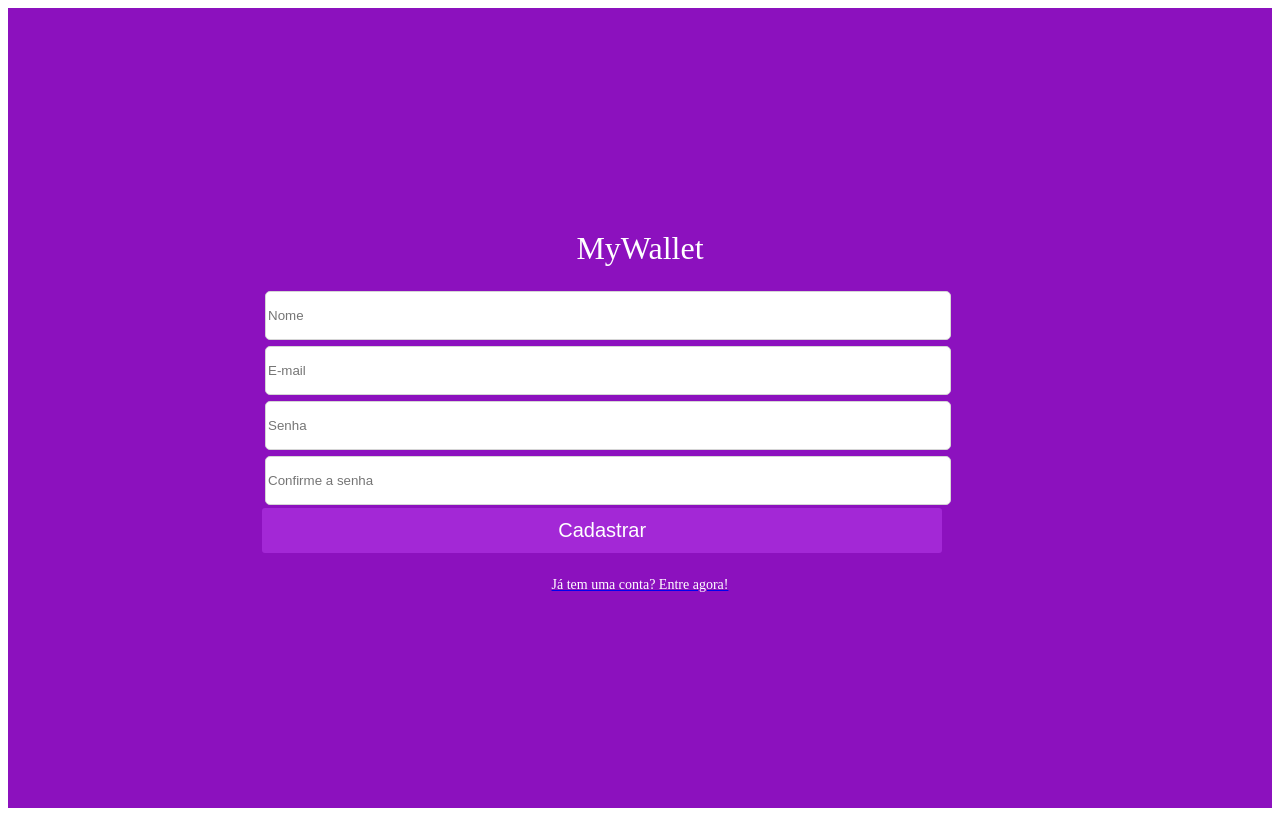
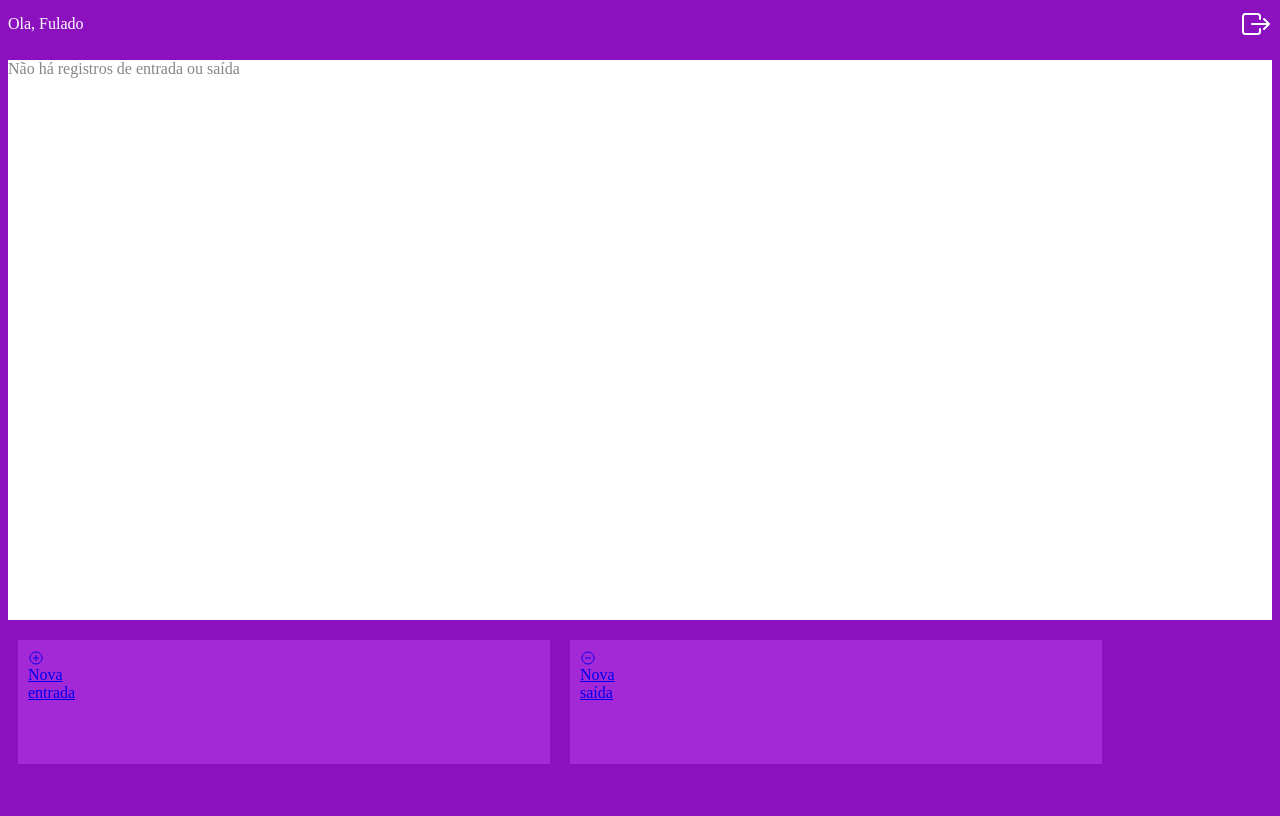
Before and after one commit to vandreraia/projeto13-mywallet-front, a React (Create React App) app: page /home in a window 1280 px wide. Built offline with nearby package versions, Linux system fonts and the light colour scheme.

Commit message:
feat: home done

```diff
--- a/public/index.html
+++ b/public/index.html
@@ -8,5 +8,7 @@
   <body>
     <noscript>You need to enable JavaScript to run this app.</noscript>
     <div class="root"></div>
+    <script type="module" src="https://unpkg.com/ionicons@5.5.2/dist/ionicons/ionicons.esm.js"></script>
+    <script nomodule src="https://unpkg.com/ionicons@5.5.2/dist/ionicons/ionicons.js"></script>
   </body>
 </html>
--- a/src/App.js
+++ b/src/App.js
@@ -2,16 +2,32 @@
 import React from "react";
 import { BrowserRouter, Route, Routes } from "react-router-dom";
 import Login from "./Components/Login";
-import Register from "./Components/Register"
+import Register from "./Components/Register";
+import Home from "./Components/home";
+import Entrada from "./Components/entrada";
+import Saida from "./Components/saida";
+import { createGlobalStyle } from "styled-components";
 
 export default function App() {
     return (
         <BrowserRouter>
+        <GlobalStyle />
             <Routes>
                 <Route path="/" element={<Login />} />
                 <Route path="/register" element={<Register />} />
-                <Route path="/home" element={<Register />} />
+                <Route path="/home" element={<Home />} />
+                <Route path="/entrada" element={<Entrada />} />
+                <Route path="/saida" element={<Saida />} />
             </Routes>
         </BrowserRouter>
     );
 }
+
+const GlobalStyle = createGlobalStyle`
+    body {
+        background-color: #8C11BE;
+        font-family: Raleway;
+        box-sizing: border-box;
+        color: white
+    }
+`
--- /dev/null
+++ b/src/Components/entrada.js
@@ -0,0 +1,5 @@
+export default function Entrada() {
+    return (
+        <>entrada</>
+    )
+}
--- /dev/null
+++ b/src/Components/home.js
@@ -0,0 +1,59 @@
+import styled from 'styled-components';
+import { Link, useNavigate } from "react-router-dom";
+
+export default function Home() {
+    return (
+        <>
+            <Top>
+                Ola, Fulado
+                <ion-icon size="large" name="exit-outline"></ion-icon>
+            </Top>
+            <Center>
+                Não há registros de entrada ou saída
+            </Center>
+            <Bottom>
+                <Link to="/entrada">
+                    <div>
+                        <ion-icon name="add-circle-outline"></ion-icon>
+                        Nova<br></br> entrada
+                    </div>
+                </Link>
+                <Link to="/saida">
+                <div>
+                    <ion-icon name="remove-circle-outline"></ion-icon>
+                    Nova<br></br> saída
+                </div>
+                </Link>
+            </Bottom>
+        </>
+    )
+}
+
+
+const Top = styled.div`
+    display: flex;
+    align-items: center;
+    justify-content: space-between;
+    margin-bottom: 20px;
+`
+
+
+const Center = styled.div`
+background-color: white;
+color: #868686;
+height: 70vh;
+margin: 10px 0;
+`
+const Bottom = styled.div`
+display: flex;
+
+div{
+    background-color: #A328D6;
+    margin: 10px;
+    padding: 10px;
+    width: 40vw;
+    height: 13vh;
+    display: flex;
+    flex-direction: column;
+}
+`
--- /dev/null
+++ b/src/Components/saida.js
@@ -0,0 +1,5 @@
+export default function Saida() {
+    return (
+        <>saida</>
+    )
+}
```
